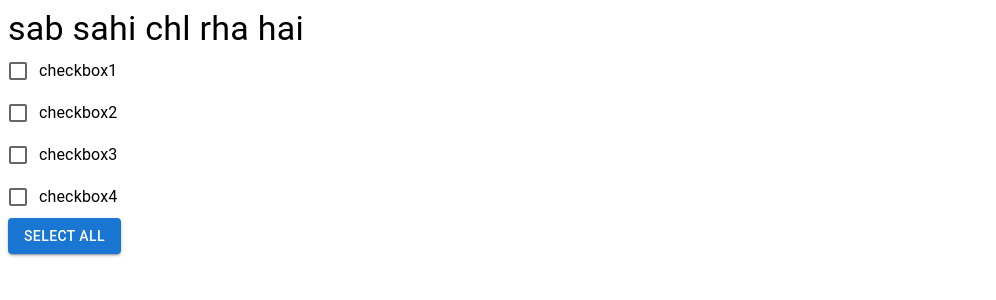
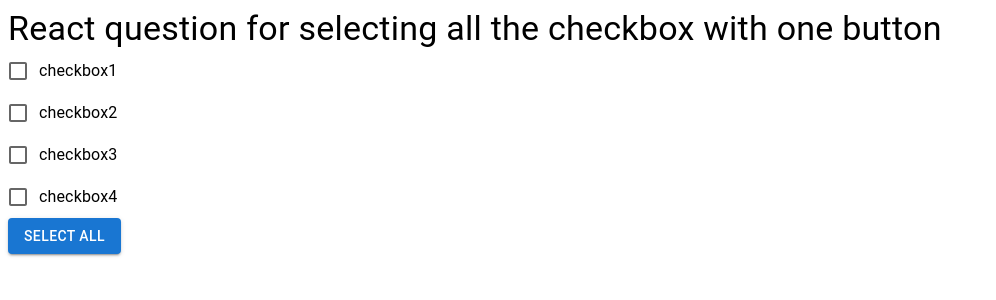
Before and after one commit to sss1stclass/React_daily_Practise, a React (Vite) app: page / in a window 1280 px wide. Shown: the top 300 px of the page, without its empty margins (0-996 px from the left). Built offline with nearby package versions, Linux system fonts and the light colour scheme.

Commit message:
react question 2

```diff
--- a/src/components/React1CheckBox.tsx
+++ b/src/components/React1CheckBox.tsx
@@ -31,7 +31,7 @@ export const React1CheckBox = () => {
         <>
 
             <Typography variant='h4'>
-                sab sahi chl rha hai
+            React question for selecting all the checkbox with one button
             </Typography>
             <FormGroup>
                 <FormControlLabel control={<Checkbox name='checkbox1' checked={selectaAll.checkbox1} onChange={handleEach} />} label="checkbox1" />
```
